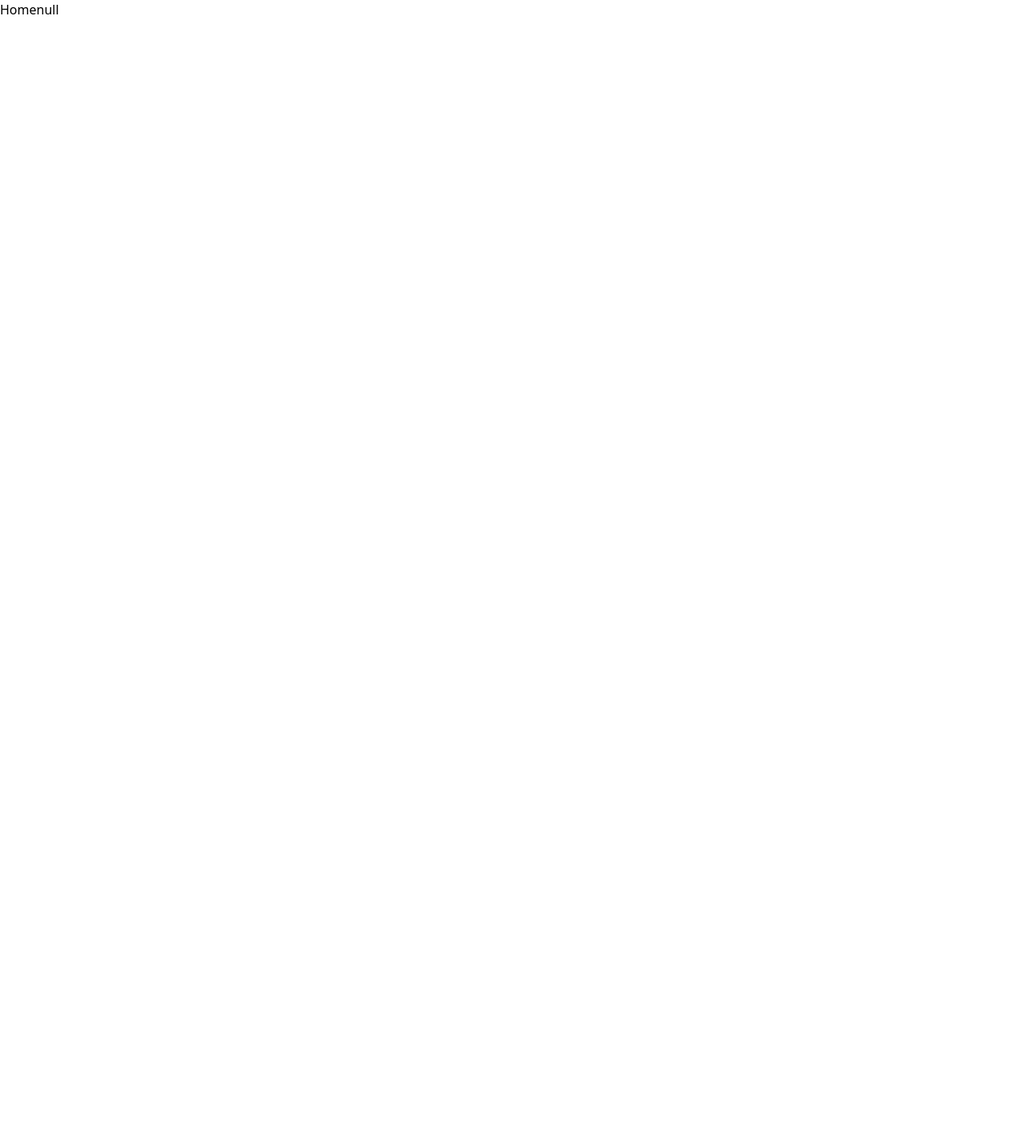
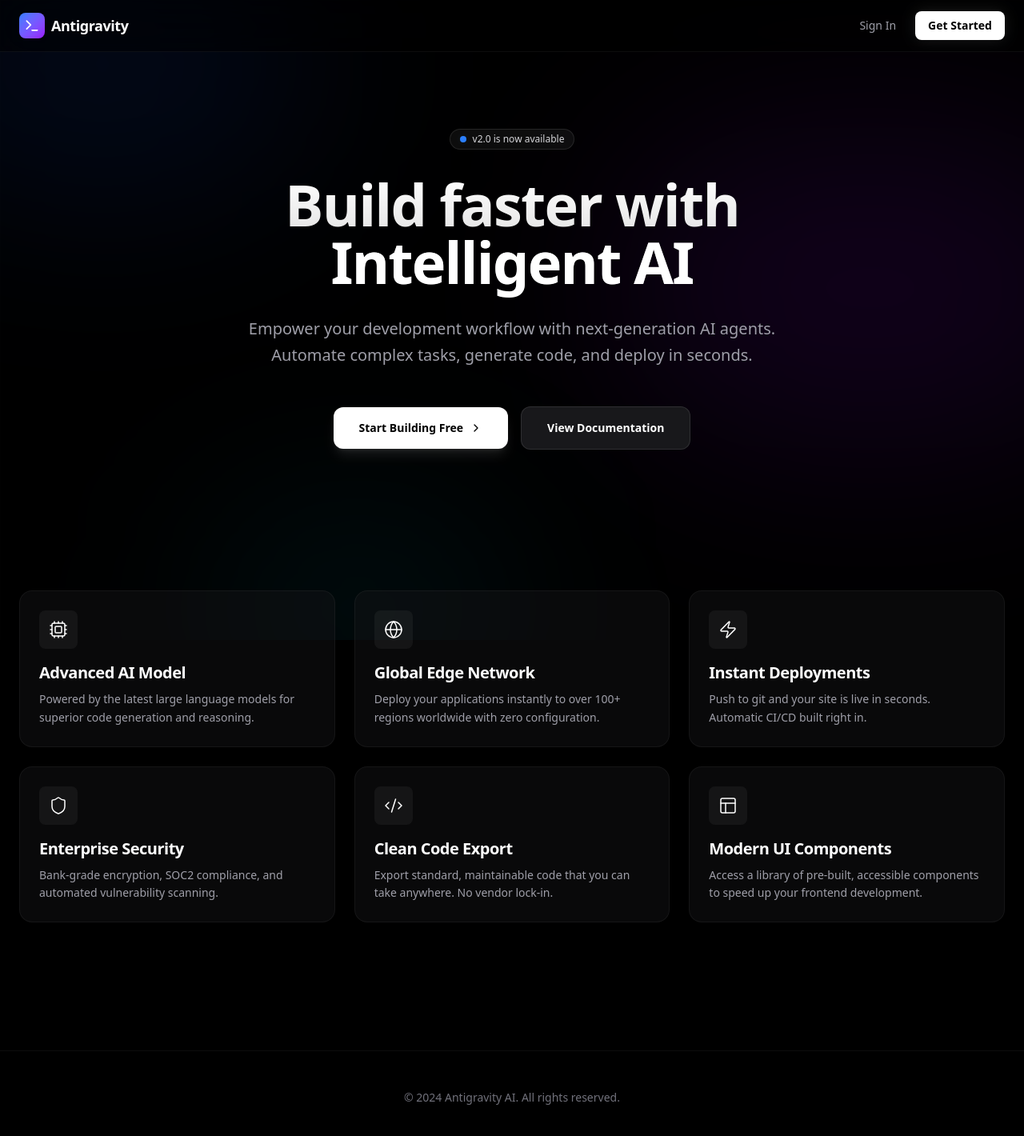
Before and after one commit to DhanrajR007/devin_ai, a React (Vite) app in the folder frontend/: page / in a window 1280 px wide. Shown: the top 1420 px of the page at 80% size. Before the commit the page ends 800 px from the top, so only its background shows below. Built offline with nearby package versions, Linux system fonts and the light colour scheme.

Commit message:
Enhance Home component with dynamic navigation, hero section, and feature cards

```diff
--- a/frontend/src/pages/Home.jsx
+++ b/frontend/src/pages/Home.jsx
@@ -1,12 +1,198 @@
 import React from "react";
-import { useUser } from "../context/ContextProvider";
+import { useEffect, useState } from "react";
+import { useNavigate } from "react-router-dom";
+import {
+  Terminal,
+  Cpu,
+  Globe,
+  Zap,
+  ChevronRight,
+  Code2,
+  Layout,
+  Shield,
+} from "lucide-react";
 
 const Home = () => {
-  const { user } = useUser();
+  const navigate = useNavigate();
+  const [mounted, setMounted] = useState(false);
+
+  useEffect(() => {
+    setMounted(true);
+  }, []);
+
   return (
-    <div>
-      Home
-      {JSON.stringify(user)}
+    <div className="min-h-screen bg-black text-white selection:bg-blue-500/30 selection:text-blue-200 overflow-x-hidden">
+      {/* Background Gradients */}
+      <div className="fixed inset-0 overflow-hidden pointer-events-none">
+        <div className="absolute top-[-10%] left-[-10%] w-[40%] h-[40%] bg-blue-600/10 rounded-full blur-[120px]" />
+        <div className="absolute top-[20%] right-[-10%] w-[50%] h-[50%] bg-purple-600/10 rounded-full blur-[120px]" />
+        <div className="absolute bottom-[-10%] left-[20%] w-[30%] h-[30%] bg-cyan-600/10 rounded-full blur-[120px]" />
+
+        {/* Subtle Grid */}
+        <div className="absolute inset-0 bg-[linear-gradient(to_right,#ffffff05_1px,transparent_1px),linear-gradient(to_bottom,#ffffff05_1px,transparent_1px)] bg-size[40px_40px] opacity-30" />
+      </div>
+
+      {/* Navbar */}
+      <nav
+        className={`fixed top-0 left-0 right-0 z-50 border-b border-white/5 bg-black/50 backdrop-blur-xl transition-all duration-700 ${
+          mounted ? "translate-y-0 opacity-100" : "-translate-y-10 opacity-0"
+        }`}
+      >
+        <div className="max-w-7xl mx-auto px-6 h-16 flex items-center justify-between">
+          <div className="flex items-center gap-2">
+            <div className="flex items-center justify-center w-8 h-8 rounded-lg bg-gradient-to-br from-blue-500 to-purple-600">
+              <Terminal className="w-5 h-5 text-white" />
+            </div>
+            <span className="font-bold text-lg tracking-tight">
+              Antigravity
+            </span>
+          </div>
+
+          <div className="flex items-center gap-6">
+            <button
+              onClick={() => navigate("/auth")}
+              className="hidden sm:block text-sm font-medium text-zinc-400 hover:text-white transition-colors"
+            >
+              Sign In
+            </button>
+            <button
+              onClick={() => navigate("/auth")}
+              className="bg-white text-black px-4 py-2 rounded-lg text-sm font-semibold hover:bg-zinc-200 transition-colors shadow-[0_0_20px_rgba(255,255,255,0.1)]"
+            >
+              Get Started
+            </button>
+          </div>
+        </div>
+      </nav>
+
+      {/* Hero Section */}
+      <div className="relative pt-32 pb-20 sm:pt-40 sm:pb-24 px-6">
+        <div className="max-w-4xl mx-auto text-center">
+          <div
+            className={`inline-flex items-center gap-2 px-3 py-1 rounded-full bg-white/5 border border-white/10 text-xs font-medium text-zinc-300 mb-8 transition-all duration-700 delay-100 ${
+              mounted ? "translate-y-0 opacity-100" : "translate-y-10 opacity-0"
+            }`}
+          >
+            <span className="relative flex h-2 w-2">
+              <span className="animate-ping absolute inline-flex h-full w-full rounded-full bg-blue-400 opacity-75"></span>
+              <span className="relative inline-flex rounded-full h-2 w-2 bg-blue-500"></span>
+            </span>
+            v2.0 is now available
+          </div>
+
+          <h1
+            className={`text-5xl sm:text-7xl font-bold tracking-tight mb-8 bg-clip-text text-transparent bg-gradient-to-b from-white via-white/90 to-white/50 transition-all duration-700 delay-200 ${
+              mounted ? "translate-y-0 opacity-100" : "translate-y-10 opacity-0"
+            }`}
+          >
+            Build faster with <br />
+            <span className="text-white">Intelligent AI</span>
+          </h1>
+
+          <p
+            className={`text-lg sm:text-xl text-zinc-400 mb-12 max-w-2xl mx-auto leading-relaxed transition-all duration-700 delay-300 ${
+              mounted ? "translate-y-0 opacity-100" : "translate-y-10 opacity-0"
+            }`}
+          >
+            Empower your development workflow with next-generation AI agents.
+            Automate complex tasks, generate code, and deploy in seconds.
+          </p>
+
+          <div
+            className={`flex flex-col sm:flex-row items-center justify-center gap-4 transition-all duration-700 delay-400 ${
+              mounted ? "translate-y-0 opacity-100" : "translate-y-10 opacity-0"
+            }`}
+          >
+            <button
+              onClick={() => navigate("/auth")}
+              className="w-full sm:w-auto px-8 py-4 bg-white text-black rounded-xl font-bold text-sm hover:bg-zinc-200 transform hover:-translate-y-0.5 transition-all duration-200 shadow-lg shadow-white/10 flex items-center justify-center group"
+            >
+              Start Building Free
+              <ChevronRight className="w-4 h-4 ml-2 group-hover:translate-x-1 transition-transform" />
+            </button>
+            <button className="w-full sm:w-auto px-8 py-4 bg-zinc-900 border border-white/10 text-white rounded-xl font-bold text-sm hover:bg-zinc-800 transition-all duration-200 flex items-center justify-center hover:border-white/20">
+              View Documentation
+            </button>
+          </div>
+        </div>
+      </div>
+
+      {/* Features Grid */}
+      <div className="max-w-7xl mx-auto px-6 py-20">
+        <div className="grid grid-cols-1 md:grid-cols-2 lg:grid-cols-3 gap-6">
+          <FeatureCard
+            icon={<Cpu />}
+            title="Advanced AI Model"
+            description="Powered by the latest large language models for superior code generation and reasoning."
+            delay={500}
+          />
+          <FeatureCard
+            icon={<Globe />}
+            title="Global Edge Network"
+            description="Deploy your applications instantly to over 100+ regions worldwide with zero configuration."
+            delay={600}
+          />
+          <FeatureCard
+            icon={<Zap />}
+            title="Instant Deployments"
+            description="Push to git and your site is live in seconds. Automatic CI/CD built right in."
+            delay={700}
+          />
+          <FeatureCard
+            icon={<Shield />}
+            title="Enterprise Security"
+            description="Bank-grade encryption, SOC2 compliance, and automated vulnerability scanning."
+            delay={800}
+          />
+          <FeatureCard
+            icon={<Code2 />}
+            title="Clean Code Export"
+            description="Export standard, maintainable code that you can take anywhere. No vendor lock-in."
+            delay={900}
+          />
+          <FeatureCard
+            icon={<Layout />}
+            title="Modern UI Components"
+            description="Access a library of pre-built, accessible components to speed up your frontend development."
+            delay={1000}
+          />
+        </div>
+      </div>
+
+      {/* Footer */}
+      <footer className="border-t border-white/5 py-12 mt-20 bg-black/50 backdrop-blur-xl">
+        <div className="max-w-7xl mx-auto px-6 text-center">
+          <p className="text-zinc-500 text-sm">
+            © 2024 Antigravity AI. All rights reserved.
+          </p>
+        </div>
+      </footer>
+    </div>
+  );
+};
+
+const FeatureCard = ({ icon, title, description, delay }) => {
+  const [mounted, setMounted] = useState(false);
+
+  useEffect(() => {
+    // Add small random offset to delay for organic feel
+    const timeout = setTimeout(() => setMounted(true), delay);
+    return () => clearTimeout(timeout);
+  }, [delay]);
+
+  return (
+    <div
+      className={`p-6 rounded-2xl bg-zinc-900/40 border border-white/5 hover:border-white/10 hover:bg-zinc-900/60 transition-all duration-500 group cursor-default ${
+        mounted ? "opacity-100 translate-y-0" : "opacity-0 translate-y-8"
+      }`}
+    >
+      <div className="w-12 h-12 rounded-lg bg-white/5 flex items-center justify-center text-white mb-4 group-hover:scale-110 group-hover:bg-white/10 transition-all duration-300">
+        {React.cloneElement(icon, { className: "w-6 h-6 stroke-[1.5]" })}
+      </div>
+      <h3 className="text-xl font-bold text-white mb-2 tracking-tight">
+        {title}
+      </h3>
+      <p className="text-zinc-400 leading-relaxed text-sm">{description}</p>
     </div>
   );
 };
```
